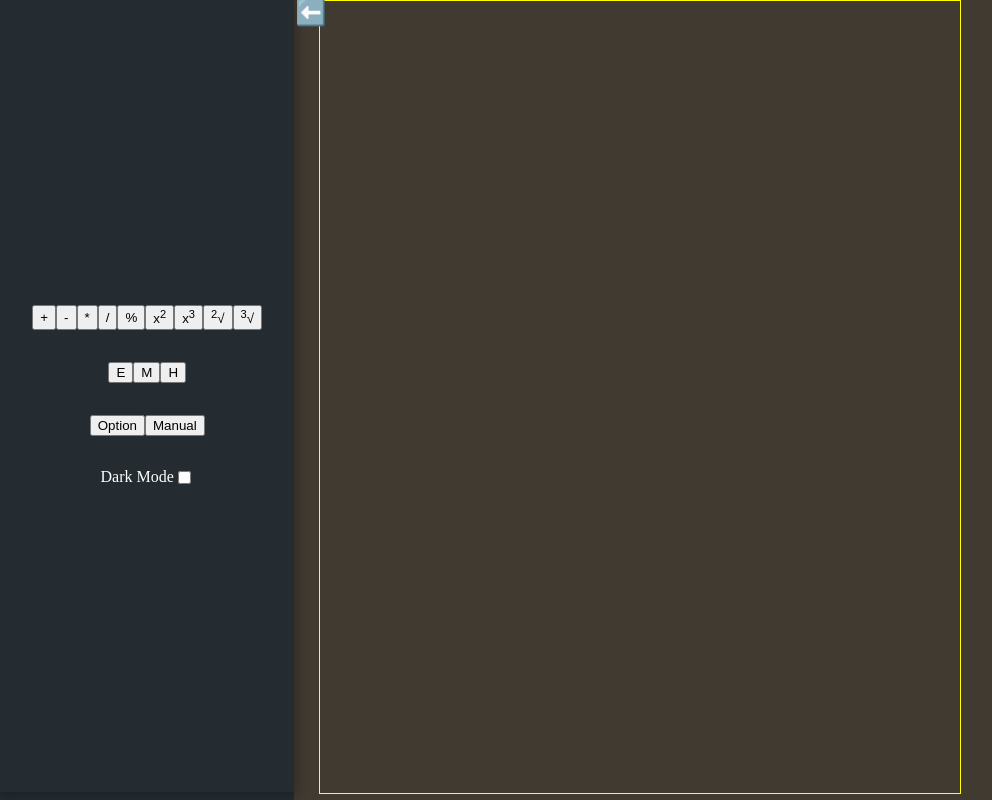
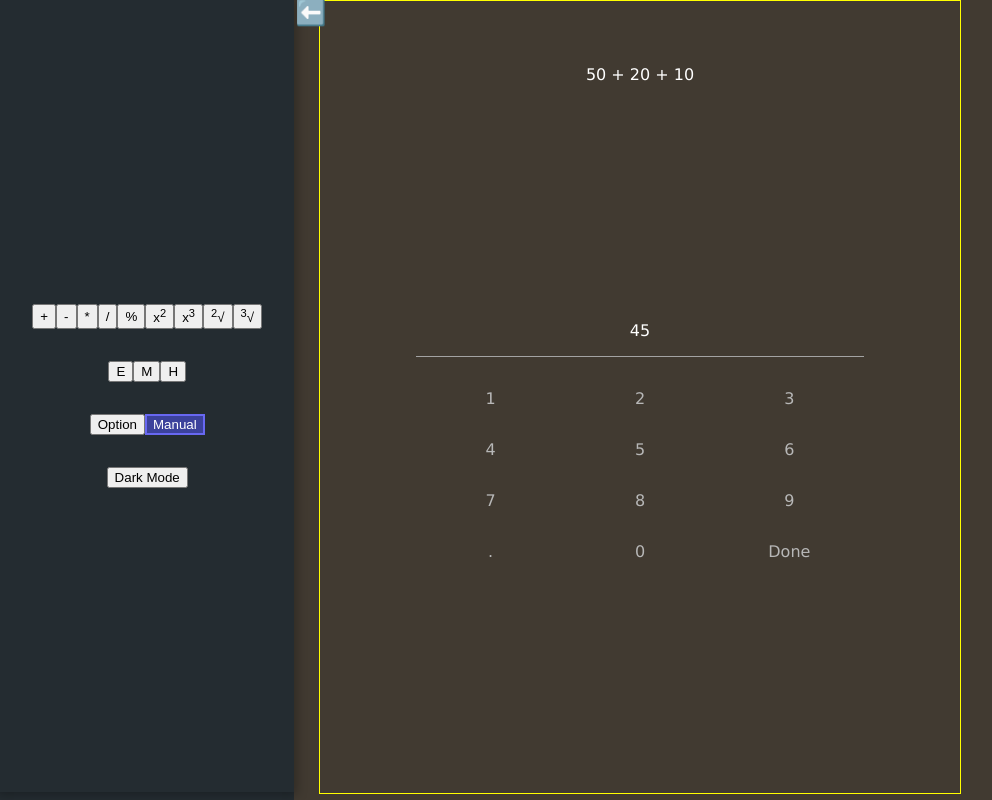
Before and after one commit to kaifussain/MindDigits, a React (Vite) app: page / in a window 1280 px wide. Both pictures are taken after a click on the button "➡️". Shown: the whole page, without its empty margins (0-992 px from the left). Built offline with nearby package versions, Linux system fonts and the light colour scheme.

Commit message:
c-m-2: layout of manual and option input mode

```diff
--- a/src/App.css
+++ b/src/App.css
@@ -1,6 +1,7 @@
 #app{
   display: grid;
   place-content: center;
+  font-family: 'Lucida Sans', 'Lucida Sans Regular', 'Lucida Grande', 'Lucida Sans Unicode', Geneva, Verdana, sans-serif;
 
 }
 .flex{
--- a/src/App.jsx
+++ b/src/App.jsx
@@ -4,23 +4,12 @@ import Mainbar from './components/Mainbar'
 import Sidebar from './components/Sidebar'
 
 function App() {
-  const [smallScreenMode,setSmallScreenMode] = useState(window.innerWidth<600)
-  useEffect(()=>{
-    function handleResize(){
-      if(window.innerWidth<600){
-        setSmallScreenMode(true)
-      }
-      else{
-        setSmallScreenMode(false)
-      }
-    }
-    window.addEventListener('resize',handleResize)
-    return () => window.removeEventListener('resize',handleResize)
-  },[])
+  const [isAnsManual, setIsAnsManual] = useState(true);
+
   return (
     <div id='app'>
-      <Sidebar smallScreenMode={smallScreenMode}/>
-      <Mainbar />
+      <Sidebar isAnsManual={isAnsManual} setIsAnsManualFalse={()=>setIsAnsManual(false)} setIsAnsManualTrue={()=>setIsAnsManual(true)}/>
+      <Mainbar isAnsManual={isAnsManual}/>
     </div>
   )
 }
--- a/src/components/Mainbar.css
+++ b/src/components/Mainbar.css
@@ -4,3 +4,13 @@
     width:50vw;
     height: 99vh;
 }
+#Mainbar_head{
+    /* border:1px solid pink; */
+    padding:4rem;
+    text-align: center;
+}
+#Mainbar_mid{
+    height: 74%;
+    display: grid;
+    place-items: center;
+}
--- a/src/components/Mainbar.jsx
+++ b/src/components/Mainbar.jsx
@@ -1,10 +1,16 @@
 import React from 'react'
 import './Mainbar.css'
-
-const Mainbar = () => {
+import AnsOption from './sub-components/AnsOption'
+import AnsManual from './sub-components/AnsManual'
+const Mainbar = (props) => {
   return (
     <div id="Mainbar">
-
+        <div id="Mainbar_head">
+          50 + 20 + 10
+        </div>
+        <div id="Mainbar_mid">
+          {props.isAnsManual?<AnsManual/>:<AnsOption/>}
+        </div>
     </div>
   )
 }
--- a/src/components/Sidebar.css
+++ b/src/components/Sidebar.css
@@ -28,3 +28,8 @@
     gap:2rem;
     box-shadow: 0 0 10px 3px rgba(0, 0, 0, 0.277);
 }
+.selected{
+    background-color: rgb(60, 66, 156);
+    border: 2px solid rgb(104, 104, 242);
+    color:white;
+}
--- a/src/components/Sidebar.jsx
+++ b/src/components/Sidebar.jsx
@@ -4,7 +4,6 @@ import "./Sidebar.css";
 const Sidebar = (props) => {
   const [sideBarOpened, setSideBarOpened] = useState(false);
   const style = {
-    color: props.smallScreenMode ? "white" : "red",
     width: sideBarOpened ? "23vw" : "0",
     color: sideBarOpened ? "" : "transparent",
   };
@@ -36,11 +35,11 @@ const Sidebar = (props) => {
           <button>H</button>
         </div>
         <div className="flex">
-          <button>Option</button>
-          <button>Manual</button>
+          <button className={props.isAnsManual?'':'selected'} onClick={props.setIsAnsManualFalse}>Option</button>
+          <button className={props.isAnsManual?'selected':''} onClick={props.setIsAnsManualTrue}>Manual</button>
         </div>
         <div className="no-break-line flex">
-          Dark Mode<input type="checkbox"></input>
+          <button>Dark Mode</button>
         </div>
       </div>
     </div>
--- /dev/null
+++ b/src/components/sub-components/AnsManual.css
@@ -0,0 +1,21 @@
+#AnsManual{
+    width: 70%;
+}
+#AnsManual_screen{
+    border-bottom:1px solid rgb(163, 163, 163);
+    text-align: center;
+    padding:1rem;
+}
+#AnsManual_buttons_body{
+    display: grid;
+    grid-template-columns: 1fr 1fr 1fr;
+    margin-top: 16px;
+}
+#AnsManual_buttons_body >* {
+    color:rgb(183, 183, 183);
+    text-align: center;
+    padding:1rem;
+}
+#AnsManual_buttons_body >*:active {
+    background-color: rgb(82, 82, 82);
+}
--- /dev/null
+++ b/src/components/sub-components/AnsManual.jsx
@@ -0,0 +1,27 @@
+import React from 'react'
+import './AnsManual.css'
+const AnsManual = () => {
+  return (
+    <div id="AnsManual">
+      <div id="AnsManual_screen">
+        45
+      </div>
+      <div id="AnsManual_buttons_body">
+        <div>1</div>
+        <div>2</div>
+        <div>3</div>
+        <div>4</div>
+        <div>5</div>
+        <div>6</div>
+        <div>7</div>
+        <div>8</div>
+        <div>9</div>
+        <div>.</div>
+        <div>0</div>
+        <div>Done</div>
+      </div>
+    </div>
+  )
+}
+
+export default AnsManual
--- /dev/null
+++ b/src/components/sub-components/AnsOption.css
@@ -0,0 +1,10 @@
+#AnsOption{
+    display: grid;
+    grid-template-columns: 1fr 1fr;
+    gap:1rem;
+}
+#AnsOption > *{
+    border:2px solid rgb(135, 135, 135);
+    padding:0.6rem 1rem;
+    text-align: center;
+}
--- /dev/null
+++ b/src/components/sub-components/AnsOption.jsx
@@ -0,0 +1,15 @@
+import React from 'react'
+import './AnsOption.css'
+
+const AnsOption = () => {
+  return (
+    <div id='AnsOption'>
+      <div>45</div>
+      <div>102</div>
+      <div>4</div>
+      <div>-45</div>
+    </div>
+  )
+}
+
+export default AnsOption
```
